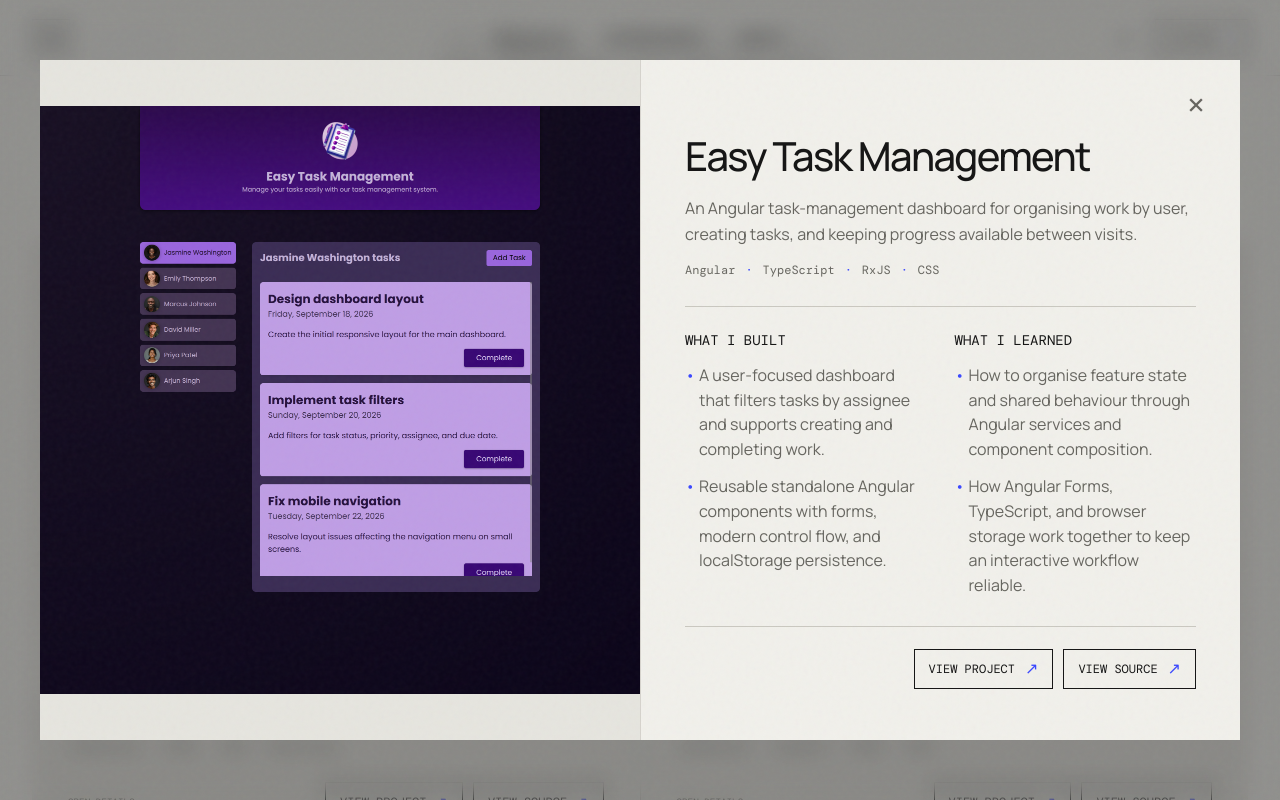
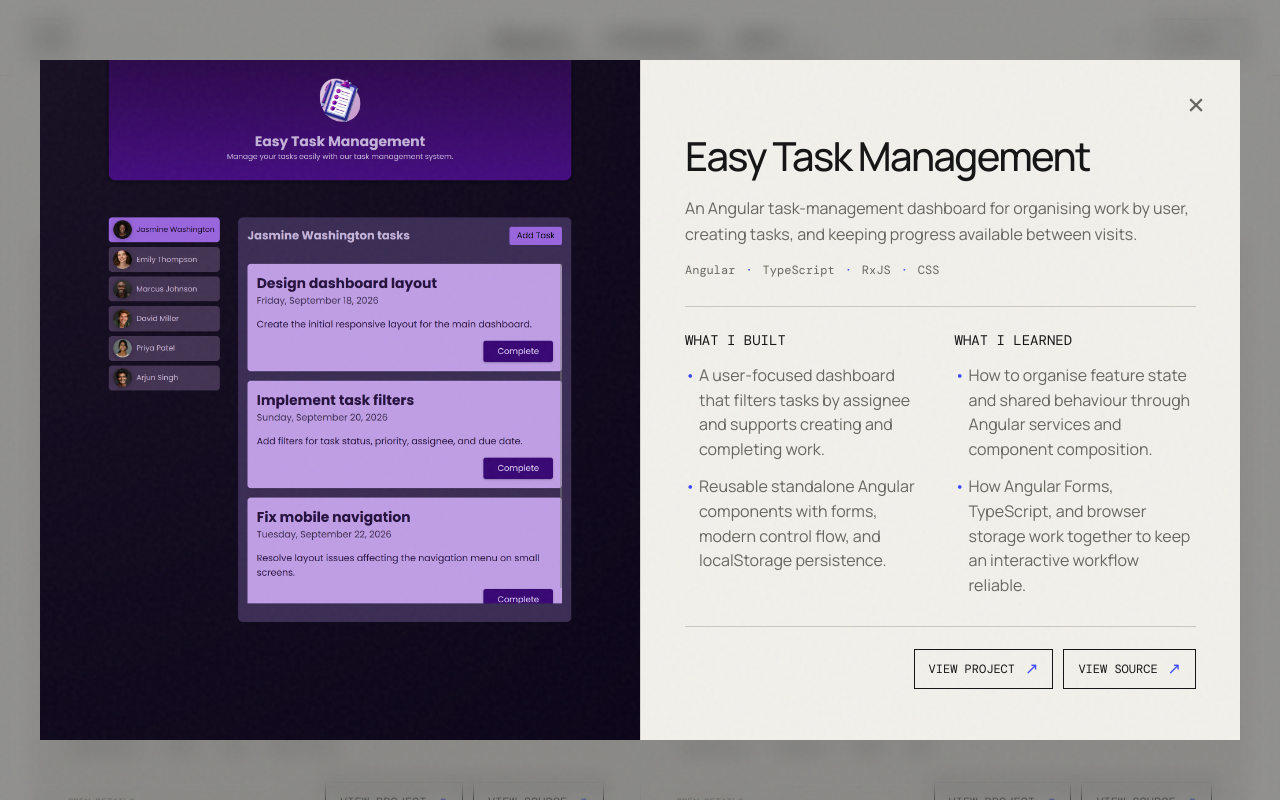
Before and after one commit to helderbadim/personal-portfolio, an Angular app: page / in a window 1280 px wide. Both pictures are taken after a click on the button 335 px from the left and 1360 px from the top of the page. Shown: the part 960-1760 px from the top of the page. Built offline with nearby package versions, Linux system fonts and the light colour scheme; a web font is replaced by a local one.

Commit message:
fix: fill Easy Task project preview

```diff
--- a/src/app/app.scss
+++ b/src/app/app.scss
@@ -558,6 +558,9 @@ nav a:hover:after {
   object-fit: contain;
   overflow: hidden;
   width: 100%;
+}
+.project-dialog-preview--cover img {
+  object-fit: cover;
 }
 .project-insights {
   border-top: 1px solid var(--line);
--- a/src/app/components/work/work.html
+++ b/src/app/components/work/work.html
@@ -32,7 +32,8 @@
     <section #projectDialog id="project-dialog" class="project-dialog" role="dialog" aria-modal="true"
       aria-labelledby="project-dialog-title" aria-describedby="project-dialog-description" tabindex="-1"
       (click)="$event.stopPropagation()" (keydown.tab)="trapDialogFocus($event)">
-      <div class="project-dialog-preview">
+      <div class="project-dialog-preview"
+        [class.project-dialog-preview--cover]="project.previewFit === 'cover'">
         <picture>
           <source media="(max-width: 700px)" [srcset]="project.mobilePreviewUrl">
           <img [src]="project.previewUrl" [alt]="project.title + ' project preview'" />
--- a/src/app/data/portfolio.data.ts
+++ b/src/app/data/portfolio.data.ts
@@ -13,6 +13,7 @@ export interface Project {
   liveUrl?: string;
   previewUrl: string;
   mobilePreviewUrl: string;
+  previewFit?: 'contain' | 'cover';
   sourceUrl?: string;
   technologies: readonly string[];
   title: string;
@@ -35,6 +36,7 @@ export const PROJECTS: readonly Project[] = [
     liveUrl: 'https://helderbadim.github.io/Easy-Task-Management/',
     previewUrl: 'project-easy-task.png',
     mobilePreviewUrl: 'project-easy-task-mobile.png',
+    previewFit: 'cover',
     sourceUrl: 'https://github.com/helderbadim/Easy-Task-Management',
   },
   {
```
